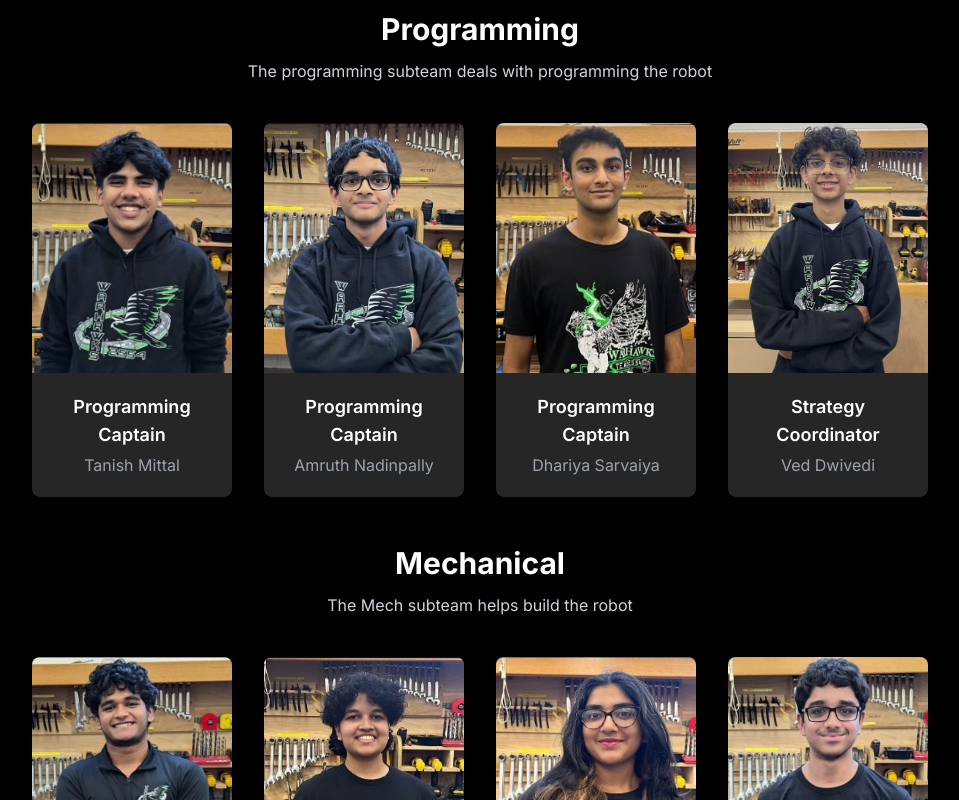
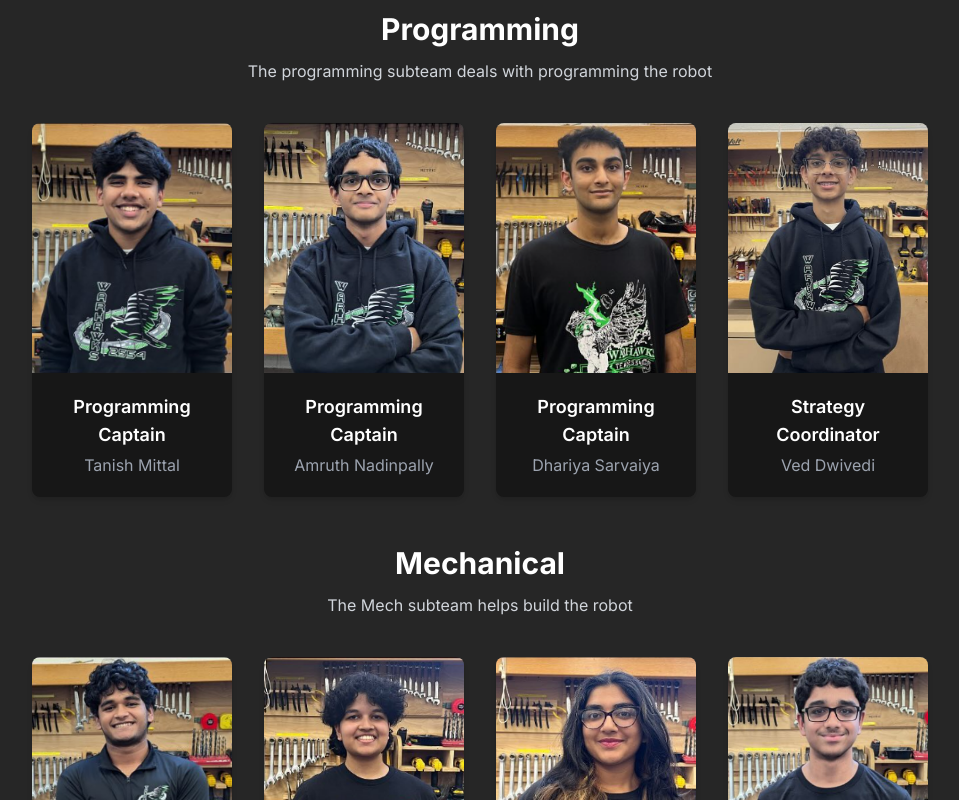
Before and after one commit to AryanM24/Team-2554-Website_Redesign, a Next.js app: page /executive-board in a window 1280 px wide. Shown: the part 800-1600 px from the top of the page, without its empty margins (160-1119 px from the left). Built offline with nearby package versions, Linux system fonts and the light colour scheme.

Commit message:
updated some styles

```diff
--- a/app/executive-board/page.tsx
+++ b/app/executive-board/page.tsx
@@ -50,7 +50,7 @@ export default function ExecutiveBoardPage() {
          </section>
 
          {/* Subteam Captains Section */}
-         <section className="py-16 bg-black">
+         <section className="py-16 bg-neutral-800">
             <Container>
                <div className="max-w-4xl mx-auto space-y-12">
                   {subteams.map((subteam, index) => {
@@ -83,7 +83,7 @@ export default function ExecutiveBoardPage() {
                               {subteam.members.map((member, idx) => (
                                  <Card
                                     key={idx}
-                                    className="bg-neutral-800 border-none shadow-md overflow-hidden h-full"
+                                    className="bg-neutral-900 border-none shadow-md overflow-hidden h-full"
                                  >
                                     <CardContent className="p-0 flex flex-col h-full">
                                        {/* Image container with responsive visibility */}
```
